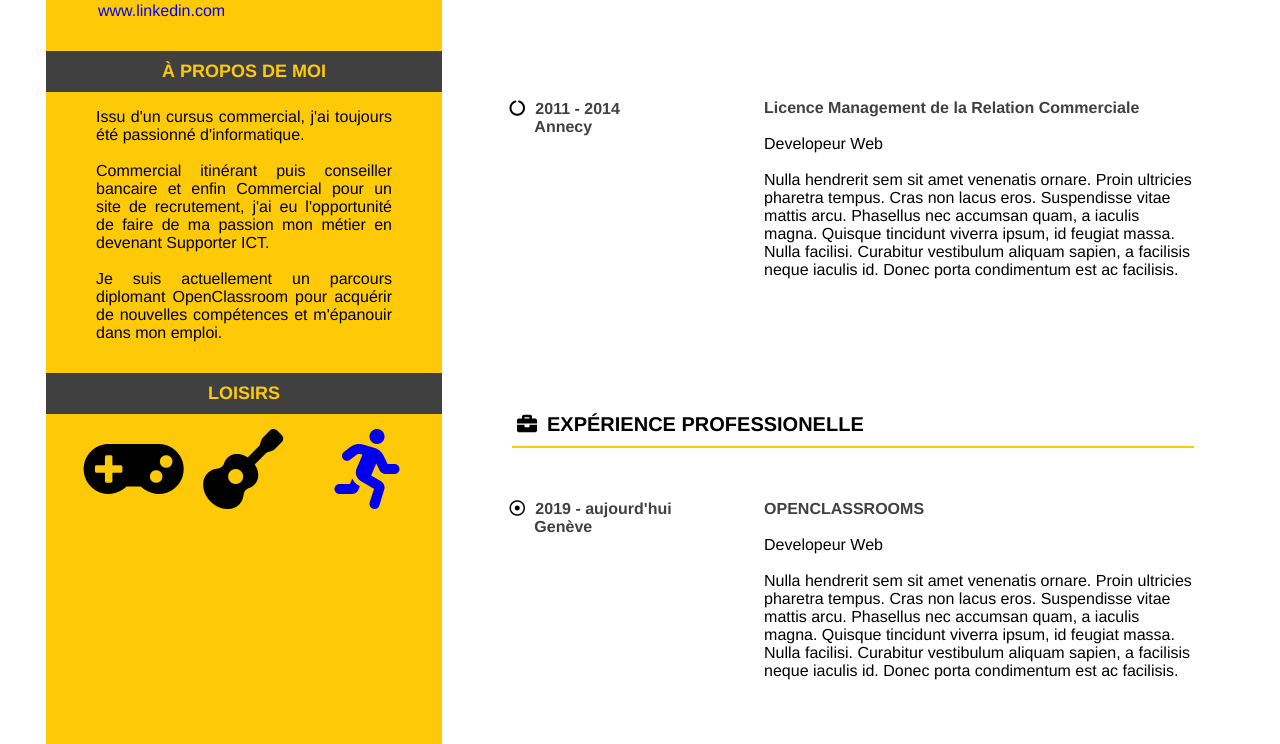
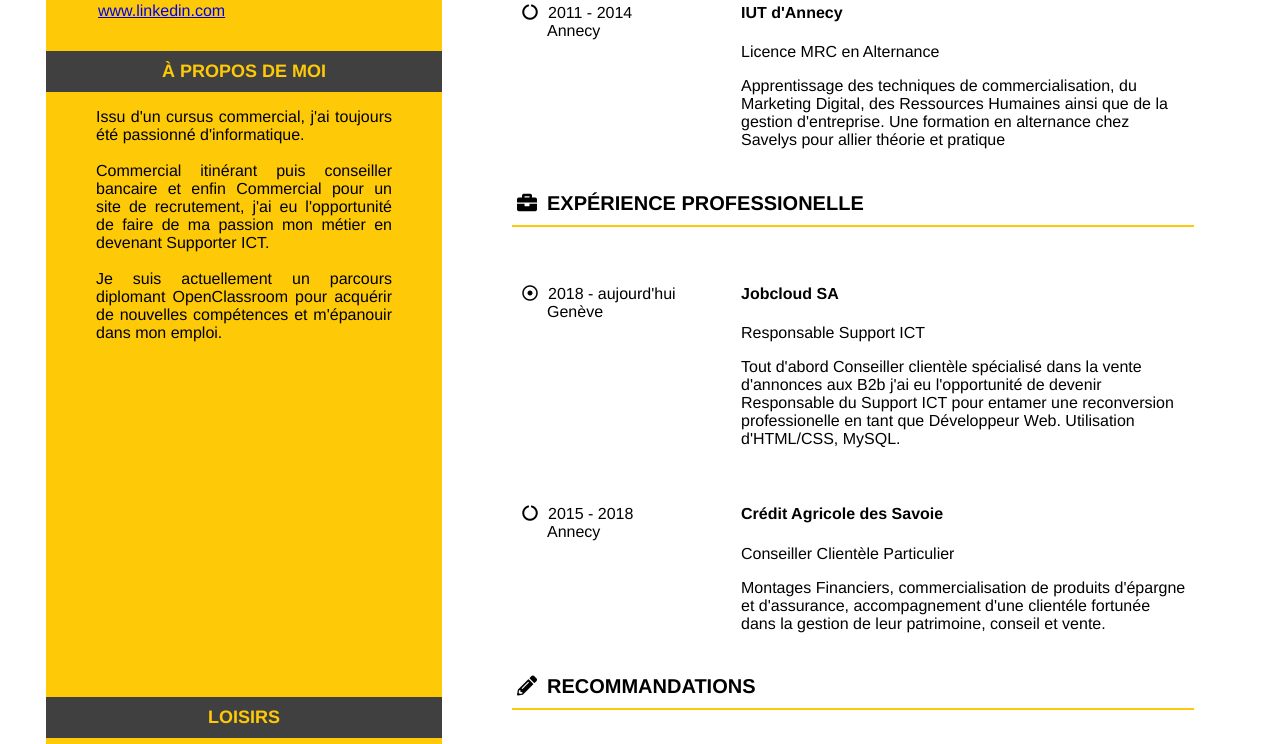
Before and after one commit to morgan2993/CV_Morgan_Boudens, a plain HTML site: page index.html in a window 1280 px wide. Shown: the part 536-1280 px from the top of the page. Drawn offline with Linux system fonts and the light colour scheme.

Commit message:
modifications main (section/article/flex box)

```diff
--- a/index.html
+++ b/index.html
@@ -47,8 +47,8 @@
 					</p>
 				</p>
 			</section>
-			<section>
-				<div id="a-propos">
+			<section class="a-propos">
+				<div>
 					<h2>À PROPOS DE MOI</h2>
 					<p class="text">Issu d'un cursus commercial, j'ai toujours été passionné d'informatique.</br></br> Commercial itinérant puis conseiller bancaire et enfin Commercial pour un site de recrutement, j'ai eu l'opportunité de faire de ma passion mon métier en devenant Supporter ICT. </br></br> Je suis actuellement un parcours diplomant OpenClassroom pour acquérir de nouvelles compétences et m'épanouir dans mon emploi.</p>
 				</div>
@@ -73,34 +73,54 @@
 				FORMATION
 			</h2>
 			<section class="formation">
+				<article>
 					<div class="left">
-					<p>
-						<i class="far fa-dot-circle"></i><strong>2019 - aujourd'hui</br><span>Genève</span></strong>
-					</p>
-					<p>
-						<i class="fas fa-circle-notch"></i><strong>2011 - 2014</br><span>Annecy</span></strong>
-					</p>
+						<h4><i class="far fa-dot-circle"></i>2019 - aujourd'hui</h4>
+						<p>Genève</p>
 					</div>
 					<div class="right">
-					<p><strong>OPENCLASSROOMS</strong></br></br>Developeur Web</br></br>Nulla hendrerit sem sit amet venenatis ornare. Proin ultricies pharetra tempus. Cras non lacus eros. Suspendisse vitae mattis arcu. Phasellus nec accumsan quam, a iaculis magna. Quisque tincidunt viverra ipsum, id feugiat massa. Nulla facilisi. Curabitur vestibulum aliquam sapien, a facilisis neque iaculis id. Donec porta condimentum est ac facilisis.</p>
-					<p class="text2"><strong>Licence Management de la Relation Commerciale</strong></br></br>Developeur Web</br></br>Nulla hendrerit sem sit amet venenatis ornare. Proin ultricies pharetra tempus. Cras non lacus eros. Suspendisse vitae mattis arcu. Phasellus nec accumsan quam, a iaculis magna. Quisque tincidunt viverra ipsum, id feugiat massa. Nulla facilisi. Curabitur vestibulum aliquam sapien, a facilisis neque iaculis id. Donec porta condimentum est ac facilisis.</p>
+						<h4>OPENCLASSROOMS</h4>
+						<p>Developeur Web</p>
+						<p>Formation en ligne pour devenir Développeur Web, apprentissage de HTMl5, CSS3, Git/Github, JavaScript sur 6 mois afin de confirmer une reconverstion professionelle.</p>
 					</div>
+				</article>
+				<article>
+					<div class="left">
+						<h4><i class="fas fa-circle-notch"></i>2011 - 2014</h4>
+						<p>Annecy</p>
+					</div>
+					<div class="right">
+						<h4>IUT d'Annecy</h4>
+						<p>Licence MRC en Alternance</p>
+						<p>Apprentissage des techniques de commercialisation, du Marketing Digital, des Ressources Humaines ainsi que de la gestion d'entreprise. Une formation en alternance chez Savelys pour allier théorie et pratique</p>
+					</div>
+				</article>
 			</section>
 
 			<h2 class="underline1"><i class="fas fa-briefcase"></i>EXPÉRIENCE PROFESSIONELLE</h2>
 			<section class="experience">
+				<article>
 					<div class="left">
-					<p>
-						<i class="far fa-dot-circle"></i><strong>2019 - aujourd'hui</br><span>Genève</span></strong>
-					</p>
-					<p>
-						<i class="fas fa-circle-notch"></i><strong>2011 - 2014</br><span>Annecy</span></strong>
-					</p>
+						<h4><i class="far fa-dot-circle"></i>2018 - aujourd'hui</h4>
+						<p>Genève</p>
 					</div>
 					<div class="right">
-					<p><strong>OPENCLASSROOMS</strong></br></br>Developeur Web</br></br>Nulla hendrerit sem sit amet venenatis ornare. Proin ultricies pharetra tempus. Cras non lacus eros. Suspendisse vitae mattis arcu. Phasellus nec accumsan quam, a iaculis magna. Quisque tincidunt viverra ipsum, id feugiat massa. Nulla facilisi. Curabitur vestibulum aliquam sapien, a facilisis neque iaculis id. Donec porta condimentum est ac facilisis.</p>
-					<p class="text2"><strong>Licence Management de la Relation Commerciale</strong></br></br>Developeur Web</br></br>Nulla hendrerit sem sit amet venenatis ornare. Proin ultricies pharetra tempus. Cras non lacus eros. Suspendisse vitae mattis arcu. Phasellus nec accumsan quam, a iaculis magna. Quisque tincidunt viverra ipsum, id feugiat massa. Nulla facilisi. Curabitur vestibulum aliquam sapien, a facilisis neque iaculis id. Donec porta condimentum est ac facilisis.</pclass="text2">
+						<h4>Jobcloud SA</h4>
+						<p>Responsable Support ICT</p>
+						<p>Tout d'abord Conseiller clientèle spécialisé dans la vente d'annonces aux B2b j'ai eu l'opportunité de devenir Responsable du Support ICT pour entamer une reconversion professionelle en tant que Développeur Web. Utilisation d'HTML/CSS, MySQL.</p>
 					</div>
+				</article>
+				<article>
+					<div class="left">
+						<h4><i class="fas fa-circle-notch"></i>2015 - 2018</h4>
+						<p>Annecy</p>
+					</div>
+					<div class="right">
+						<h4>Crédit Agricole des Savoie</h4>
+						<p>Conseiller Clientèle Particulier</p>
+						<p>Montages Financiers, commercialisation de produits d'épargne et d'assurance, accompagnement d'une clientéle fortunée dans la gestion de leur patrimoine, conseil et vente.</p>
+					</div>
+				</article>
 			</section>
 
 			<h2 class="underline1"><i class="fas fa-pencil-alt"></i>RECOMMANDATIONS</h2>
--- a/style.css
+++ b/style.css
@@ -49,12 +49,6 @@ main h2
 
 }
 
-main p
-{
-	margin-left: 5%;
-
-
-}
 
 main span {
 	margin-left: 30px;
@@ -64,31 +58,47 @@ main strong {
 	color: #404040;
 }
 
+.dev {
+
+	margin-left: 40px;
+}
+
+article {
+
+	display: flex;
+}
+
 .formation{
 	display: flex;
+	flex-direction: column;
 
 	}
 
 .left {
 	margin-top: 20px;
-	margin-left: 50px;
+	margin-left: 75px;
 	flex: 1;
 }
 
 .right {
 	margin-top: 20px;
 	flex: 2;
+	margin-right: 45px;
 }
 
+.left p {
+
+	margin-left: 30px;
+	margin-top: 0px;
 
 
-.formation .left p {
-	margin-bottom: 250px;
 }
 
-.formation .right p {
-	margin-bottom: 70px;
-	margin-right: 40px;
+.left h4 {
+
+	margin-bottom: 0;
+	font-weight: lighter;
+
 }
 
 .text2 {
@@ -97,20 +107,14 @@ main strong {
 
 .experience{
 	display: flex;
+	flex-direction: column;
 
 	}
 
-.experience .left p {
-	margin-bottom: 250px;
-}
-
-.experience .right p {
-	margin-bottom: 70px;
-	margin-right: 40px;
-}
 
 .reco {
 	display: flex;
+	margin-left: 20px;
 
 }
 
@@ -165,7 +169,7 @@ address {
 
 
 
-#a-propos
+.a-propos
 {
 	flex-grow: 1;
 
@@ -191,9 +195,8 @@ address {
 
 }
 
-.presentation section a {
+section .presentation  a {
 
-	margin-left: 32px;
 	text-decoration: none;
 }
 
@@ -213,6 +216,11 @@ address {
 
 
 
+}
+
+section .contact a {
+
+	margin-left: 32px;
 }
 
 .underline
@@ -374,14 +382,6 @@ address {
 
 }
 
-.formation .left p {
-	margin-bottom: 460px;
-}
-
-.experience .left p {
-	margin-bottom: 460px;
-}
-
 #image
 {
 	margin-top: 4%;
```
Lines whose indentation alone changed are shown as unchanged.
